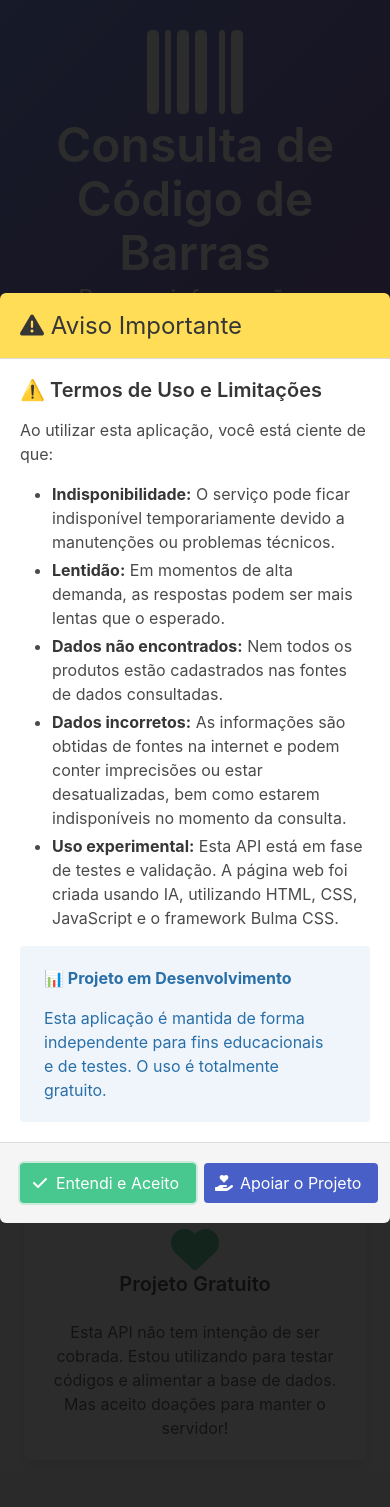
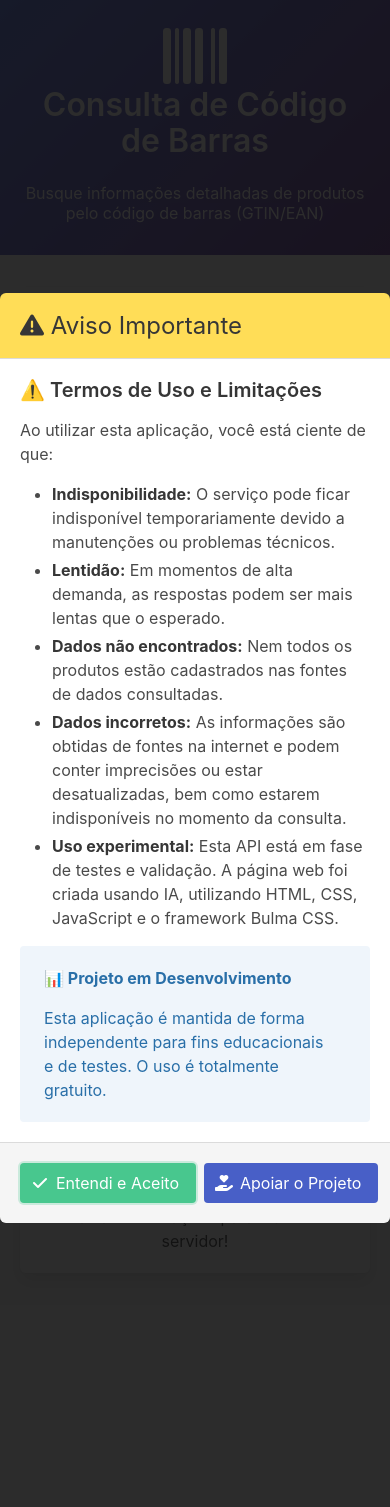
Before and after one commit to lhrp/consultaCB, a Flask app: page / in a window 390 px wide. Shown: the part 52-1559 px from the top of the page. Run offline with Flask 3, Linux system fonts and the light colour scheme.

Commit message:
Ajuste layout para o mobile

```diff
--- a/templates/home.html
+++ b/templates/home.html
@@ -5,6 +5,80 @@
 <style>
   .hero {
     background: linear-gradient(135deg, #667eea 0%, #764ba2 100%);
+  }
+
+  /* Ajustes para mobile */
+  @media screen and (max-width: 768px) {
+    .hero.is-medium {
+      /* Reduz a altura do hero no mobile */
+      min-height: auto !important;
+    }
+
+    .hero.is-medium .hero-body {
+      padding: 2rem 1.5rem !important;
+    }
+
+    .hero .title.is-1 {
+      font-size: 2rem !important;
+    }
+
+    .hero .subtitle.is-4 {
+      font-size: 1rem !important;
+      margin-top: 0.5rem !important;
+    }
+
+    .hero .icon.is-large {
+      font-size: 2rem !important;
+    }
+
+    /* Ajusta o espaçamento da seção de busca */
+    .section {
+      padding: 1.5rem 0.75rem !important;
+    }
+
+    /* Ajusta o input e botão para mobile */
+    .field.has-addons {
+      display: flex;
+      flex-direction: column;
+    }
+
+    .field.has-addons .control {
+      width: 100% !important;
+    }
+
+    .field.has-addons .control:not(:last-child) {
+      margin-bottom: 0.5rem;
+    }
+
+    .input.is-large,
+    .button.is-large {
+      font-size: 1rem !important;
+      height: 3rem !important;
+    }
+
+    /* Ajusta as colunas de informação */
+    .columns {
+      margin: 0 !important;
+    }
+
+    .column {
+      padding: 0.5rem !important;
+    }
+  }
+
+  /* Para telas muito pequenas */
+  @media screen and (max-width: 375px) {
+    .hero.is-medium .hero-body {
+      padding: 1.5rem 1rem !important;
+    }
+
+    .hero .title.is-1 {
+      font-size: 1.5rem !important;
+    }
+
+    .hero .subtitle.is-4 {
+      font-size: 0.9rem !important;
+    }
   }
 
   .result-card {
```
